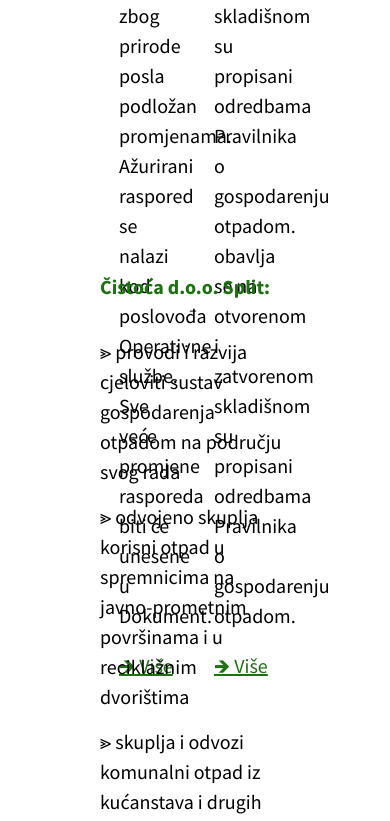
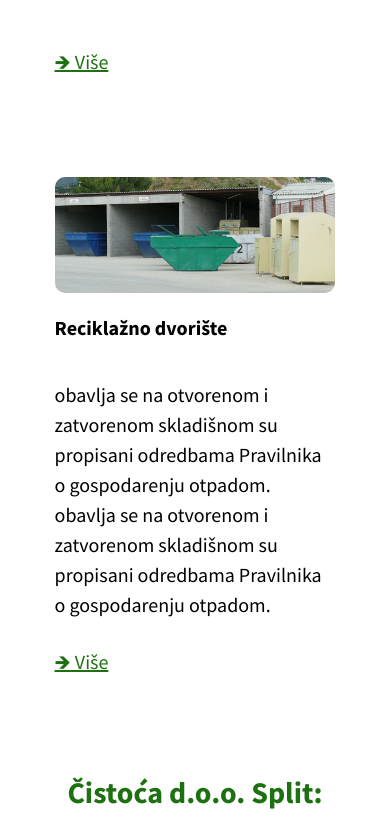
Before and after one commit to LovreCikojevic120/CiSToca-Korisnicka_Sucelja, a Next.js app in the folder cistoca_frontend/: page /service in a window 390 px wide. Shown: the part 1015-1836 px from the top of the page. Built offline with nearby package versions, Linux system fonts and the light colour scheme.

Commit message:
Responsiveness - service front

```diff
--- a/cistoca_frontend/pages/service.js
+++ b/cistoca_frontend/pages/service.js
@@ -37,8 +37,8 @@ const service = () => {
       </div>
 
 
+          <div className="education-subpage--bulletpoints">
           <h1 className="font-bold text-8xl text-[#1D7110] education-subpage--subtitle">Čistoća d.o.o. Split:</h1>
-          <div className="education-subpage--bulletpoints">
               <div className="education-subpage--bulletpoints">
                   <p>⪢ provodi i razvija cjeloviti sustav gospodarenja otpadom na području svog rada</p>
                   <p>⪢ odvojeno skuplja korisni otpad u spremnicima na javno-prometnim površinama i u reciklažnim dvorištima</p>
--- a/cistoca_frontend/styles/educationSubpage.css
+++ b/cistoca_frontend/styles/educationSubpage.css
@@ -41,7 +41,65 @@
 
 @media only screen and (max-width: 600px){
     .education-subpage--subtitle{
-        font-size: 20px;
+        font-size: 30px;
         margin-top: 50px;
     }
 }
+
+.education-subpage--text{
+    max-width: 1000px;
+    margin: 100px auto 0 auto;
+}
+
+.education-subpage--bulletpoints{
+    margin: 0 auto;
+    max-width: 65%;
+}
+
+.education-subpage--wrapper{
+    max-width: 1800px;
+    margin: 0 auto;
+}
+
+.education-subpage--subtitle{
+    margin: 100px auto 30px auto;
+    text-align: center;
+}
+
+@media only screen and (max-width: 1100px){
+    .education-subpage--text{
+        max-width: 80%;
+    }
+}
+
+@media only screen and (max-width: 1000px){
+    .education-article--image{
+        width: 100%;
+        height: fit-content;
+    }
+    .education-article--text{
+        margin-bottom: 10px;
+    }
+    .education-subpage--bulletpoints h1{
+        /* margin-top: 100px; */
+    }
+}
+
+@media only screen and (max-width: 500px){
+    .education-subpage--bulletpoints h1{
+        /* margin-top: 150px; */
+    }
+}
+
+@media only screen and (max-width: 400px){
+    .education-subpage--bulletpoints{
+        width:90%;
+        max-width: unset;
+    }
+}
+
+@media only screen and (max-width: 321px){
+    .education-subpage--bulletpoints h1{
+        /* margin-top: 200px; */
+    }
+}
--- a/cistoca_frontend/styles/service.css
+++ b/cistoca_frontend/styles/service.css
@@ -21,6 +21,28 @@
 .service--text-bold{
     font-weight: 600;
     display:inline;
+}
+
+@media only screen and (max-width: 1000px){
+    .service-article--wrapper{
+        flex-direction: column;
+        align-items: center;
+        margin: 0 auto;
+        margin-bottom: 100px;
+        width: 80%;
+    }
+    .service-article{
+        margin: 0 auto;
+        margin-top: 100px;
+        width: 80%;
+        /* height: 400px; */
+    }
+}
+
+@media only screen and (max-width: 400px){
+    .service-article--wrapper{
+        width:90%;
+    }
 }
 
 .odvoz-title{
```
